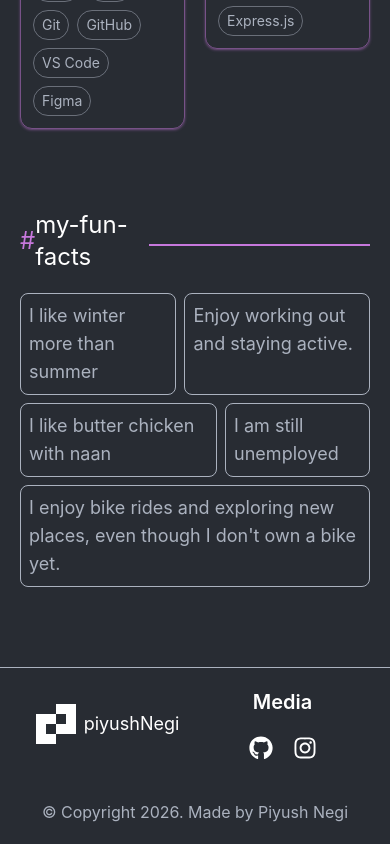
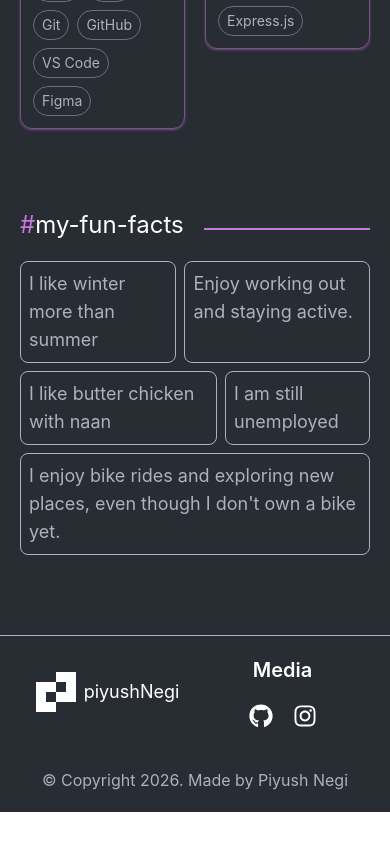
Before and after one commit to piyushNegiDev/Piyush-Portfolio, a React (Vite) app: page /about-me in a window 390 px wide. Shown: the part 2023-2867 px from the top of the page. After the commit the page ends 2835 px from the top, so only its background shows below. Built offline with nearby package versions, Linux system fonts and the light colour scheme.

Commit message:
Some fixed

```diff
--- a/src/components/about-me/FunFactsSection.jsx
+++ b/src/components/about-me/FunFactsSection.jsx
@@ -4,7 +4,7 @@ const FunFactsSection = () => {
       <p className="text-2xl flex items-center">
         <span className="text-primary">#</span>
         <span>my-fun-facts</span>
-        <span className="h-0.5 mt-2 ml-5 bg-primary w-full sm:w-50 md:w-100"></span>
+        <span className="h-0.5 mt-2 ml-5 bg-primary max-sm:grow sm:w-50 md:w-100"></span>
       </p>
 
       <div className="flex max-[900px]:justify-center justify-between">
--- a/src/index.css
+++ b/src/index.css
@@ -3,7 +3,7 @@
 #root {
   background-color: #282c33;
   min-height: 100vh;
-  min-width: calc(100vw - scrollbar-width);
+  min-width: 100%;
 }
 
 @theme {
```
